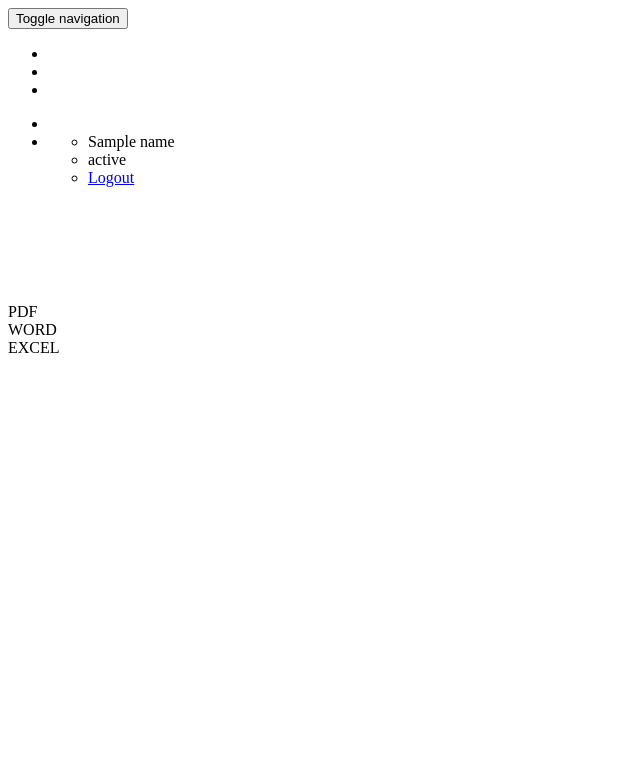
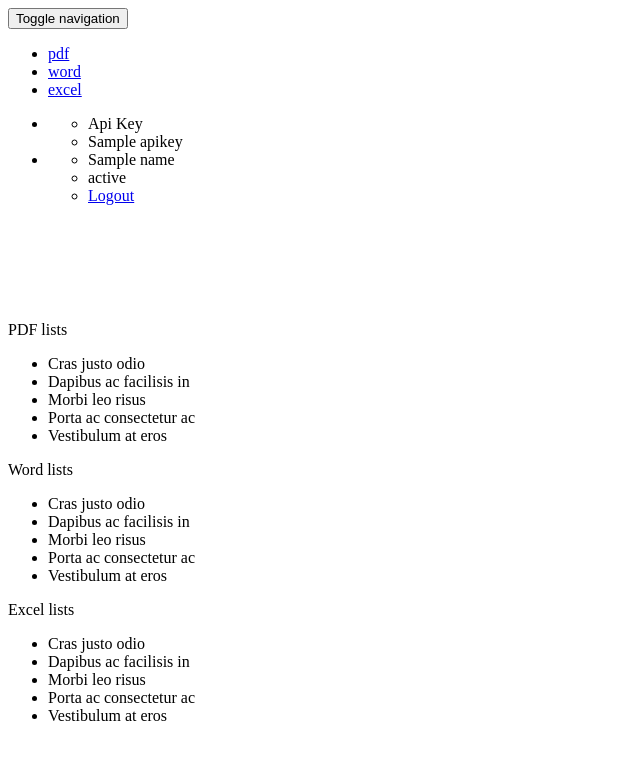
Before and after one commit to Velliz/anywhere, a PHP site: the page made by src/view/frontend/beranda.php in a window 1280 px wide. Shown: the top 760 px of the page, without its empty margins (0-640 px from the left). Run offline with PHP 8.4, Linux system fonts and the light colour scheme; the template is opened without the code that fills it: most values are stand-ins (such as "Sample title", 1, 10 or a date in 2020); some libraries are stand-ins or nearby versions.

Commit message:
datalist

```diff
--- a/src/view/frontend/beranda.php
+++ b/src/view/frontend/beranda.php
@@ -16,14 +16,24 @@
         </div>
         <div class="navbar-collapse collapse" id="navbar">
             <ul class="nav navbar-nav">
-                <li><a href="<?= $ID ?>/PDF"><i class="fa fa-plus"></i> <i class="fa fa-file-pdf-o"></i></a></li>
-                <li><a href="<?= $ID ?>/WORD"><i class="fa fa-plus"></i> <i class="fa fa-file-word-o"></i></a></li>
-                <li><a href="<?= $ID ?>/EXCEL"><i class="fa fa-plus"></i> <i class="fa fa-file-excel-o"></i></a>
-                </li>
+                <li><a data-toggle="tooltip" title="Create new PDF Tempaltes" href="<?= $ID ?>/PDF"><i class="fa fa-plus"></i> <i class="fa fa-file-pdf-o"></i> pdf</a></li>
+                <li><a data-toggle="tooltip" title="Create new Word Templates" href="<?= $ID ?>/WORD"><i class="fa fa-plus"></i> <i class="fa fa-file-word-o"></i> word</a></li>
+                <li><a data-toggle="tooltip" title="Create new Excel Templates" href="<?= $ID ?>/EXCEL"><i class="fa fa-plus"></i> <i class="fa fa-file-excel-o"></i> excel</a></li>
             </ul>
 
             <ul class="nav navbar-nav navbar-right">
-                <li><a href="settings"><i class="fa fa-gear"></i></a></li>
+
+                <li class="dropdown">
+                    <a href="#" class="dropdown-toggle" data-toggle="dropdown" role="button" aria-haspopup="true"
+                       aria-expanded="false">
+                        <i class="fa fa-gear"></i>
+                    </a>
+                    <ul class="dropdown-menu">
+                        <li class="dropdown-header">Api Key</li>
+                        <li class="dropdown-header"><?= $apikey ?></li>
+                    </ul>
+                </li>
+
                 <li class="dropdown">
                     <a href="#" class="dropdown-toggle" data-toggle="dropdown" role="button" aria-haspopup="true"
                        aria-expanded="false">
@@ -42,9 +52,68 @@
 
 <div class="container" style="padding-top: 100px;">
     <div class="row">
-        <div class="col-md-4 text-center">PDF</div>
-        <div class="col-md-4 text-center">WORD</div>
-        <div class="col-md-4 text-center">EXCEL</div>
+        <div class="col-md-4">
+
+            <!--<div class="jumbotron">-->
+            <!--<i class="fa fa-file-pdf-o fa-fw fa-5x"></i>-->
+            <!--</div>-->
+
+            <div class="panel panel-warning">
+                <div class="panel-heading">PDF lists</div>
+                <div class="panel-body">
+                    <div class="panel-primary">
+                        <ul class="list-group">
+                            <li class="list-group-item">Cras justo odio</li>
+                            <li class="list-group-item">Dapibus ac facilisis in</li>
+                            <li class="list-group-item">Morbi leo risus</li>
+                            <li class="list-group-item">Porta ac consectetur ac</li>
+                            <li class="list-group-item">Vestibulum at eros</li>
+                        </ul>
+                    </div>
+                </div>
+            </div>
+
+        </div>
+        <div class="col-md-4">
+            <!--<div class="jumbotron">-->
+            <!--<i class="fa fa-file-word-o fa-fw fa-5x"></i>-->
+            <!--</div>-->
+
+            <div class="panel panel-primary">
+                <div class="panel-heading">Word lists</div>
+                <div class="panel-body">
+                    <div class="panel-primary">
+                        <ul class="list-group">
+                            <li class="list-group-item">Cras justo odio</li>
+                            <li class="list-group-item">Dapibus ac facilisis in</li>
+                            <li class="list-group-item">Morbi leo risus</li>
+                            <li class="list-group-item">Porta ac consectetur ac</li>
+                            <li class="list-group-item">Vestibulum at eros</li>
+                        </ul>
+                    </div>
+                </div>
+            </div>
+        </div>
+        <div class="col-md-4">
+            <!--<div class="jumbotron">-->
+            <!--<i class="fa fa-file-excel-o fa-fw fa-5x"></i>-->
+            <!--</div>-->
+
+            <div class="panel panel-success">
+                <div class="panel-heading">Excel lists</div>
+                <div class="panel-body">
+                    <div class="panel-primary">
+                        <ul class="list-group">
+                            <li class="list-group-item">Cras justo odio</li>
+                            <li class="list-group-item">Dapibus ac facilisis in</li>
+                            <li class="list-group-item">Morbi leo risus</li>
+                            <li class="list-group-item">Porta ac consectetur ac</li>
+                            <li class="list-group-item">Vestibulum at eros</li>
+                        </ul>
+                    </div>
+                </div>
+            </div>
+        </div>
     </div>
 </div>
 
--- a/src/view/templates/head.php
+++ b/src/view/templates/head.php
@@ -11,7 +11,7 @@
 
     <title>Anywhere</title>
 
-    <link href="assets/css/bootstrap.min.css" rel="stylesheet">
+    <link href="assets/css/bootstrap.css" rel="stylesheet">
     <link href="assets/css/stylish-portfolio.css" rel="stylesheet">
     <link href="assets/css/custom.css" rel="stylesheet">
 
```
